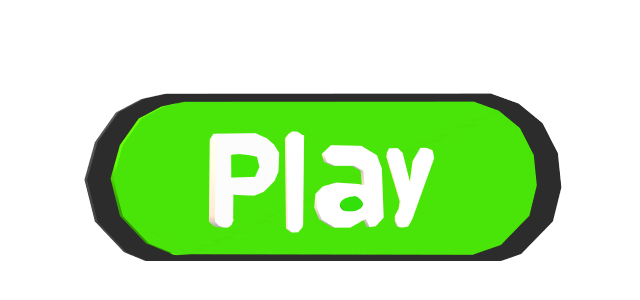
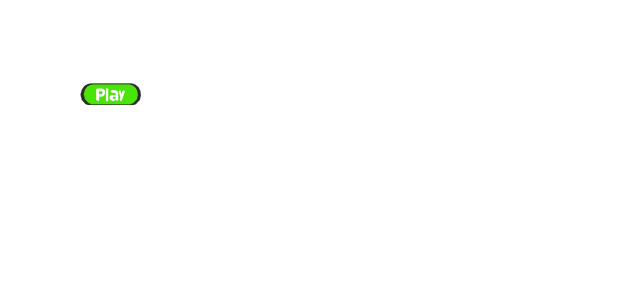
Before and after one commit to SamaraLearningCenter/Samara-Problem-Solving-Game, a plain HTML site: page index.html in a window 1280 px wide. Shown: the part 174-474 px from the top of the page, without its empty margins (560-1200 px from the left). Drawn offline with Linux system fonts and the light colour scheme.

Commit message:
Update index.html

```diff
--- a/index.html
+++ b/index.html
@@ -56,6 +56,6 @@
   </script>
   </head>
   <body>
-    <div class="playBtn"><img src="play_button.png"></img></div>
+    <div class="playBtn"><img src="play_button.png" height="10%" width="10%" id="PlayButtonImage"></img></div>
   </body>
 </html>
```
